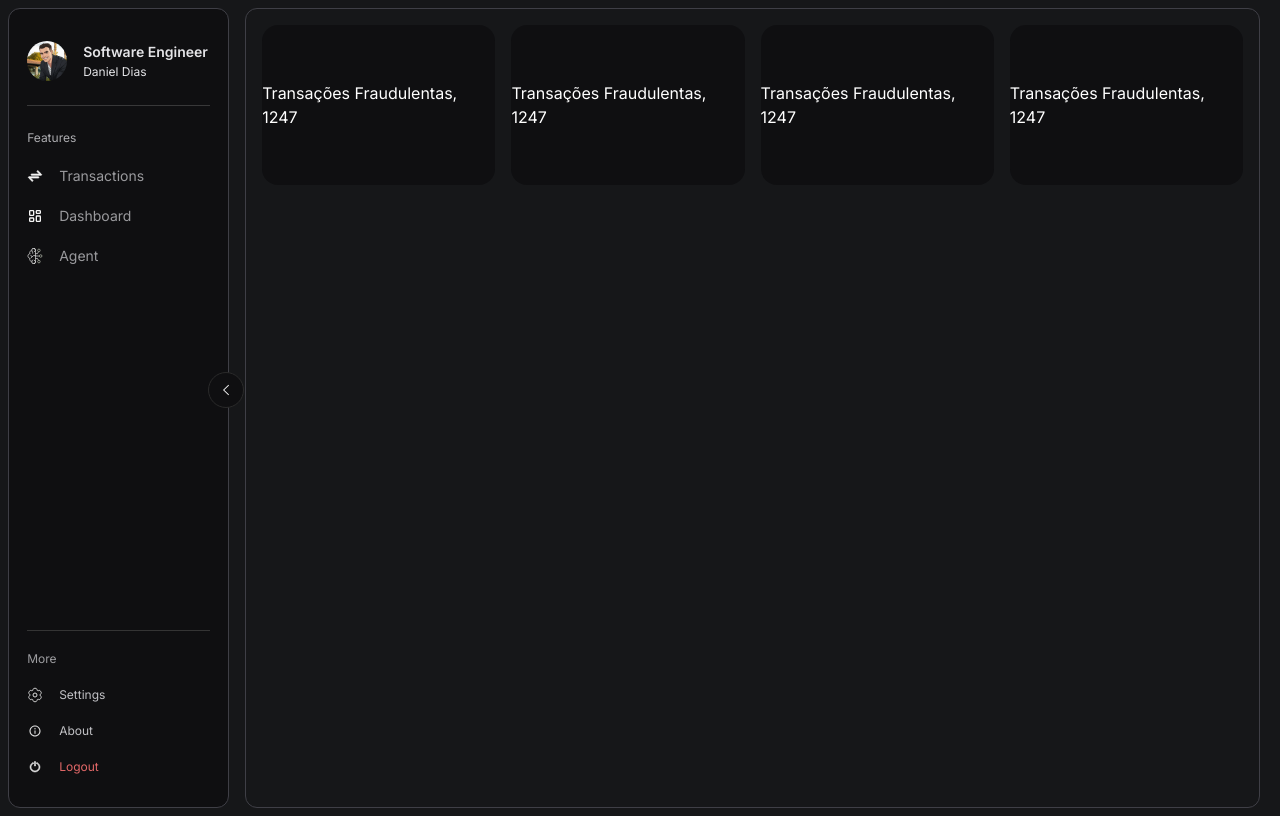
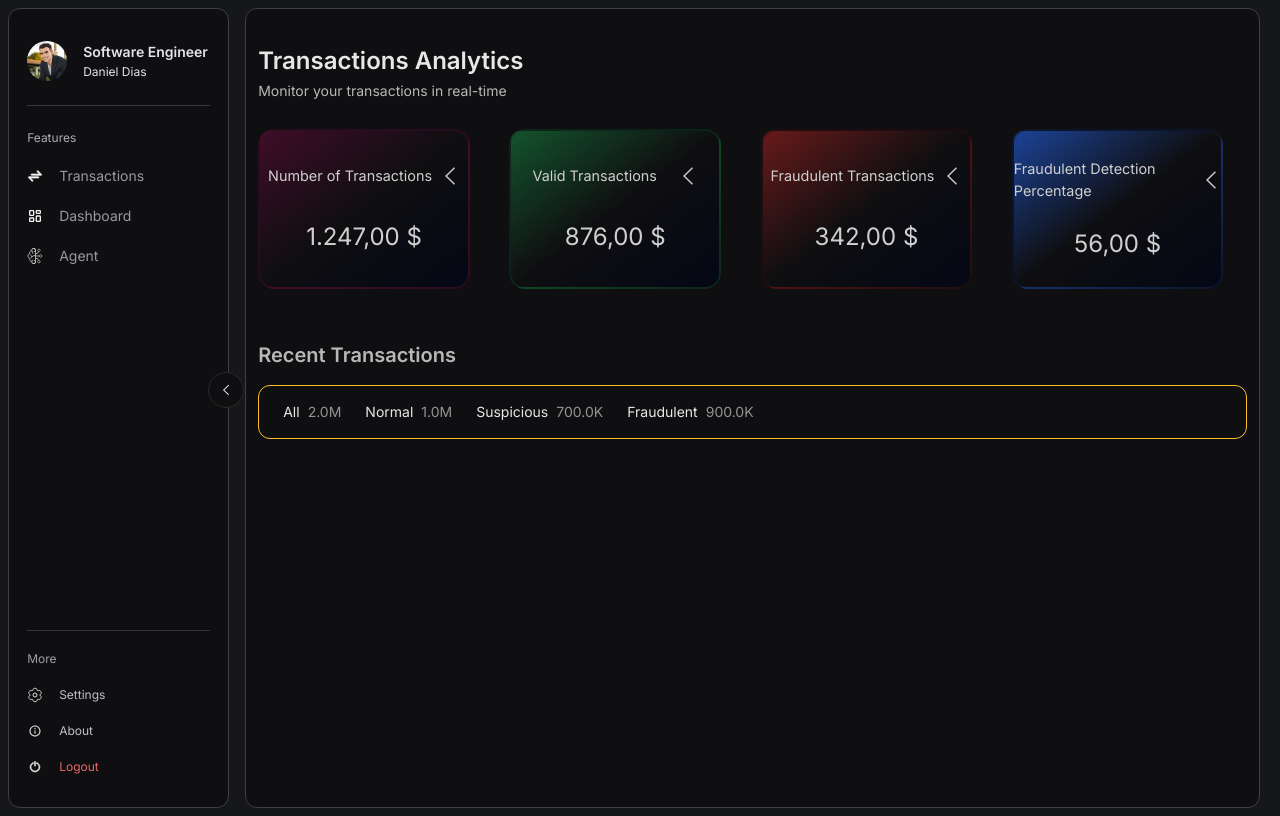
Before and after one commit to danielferreira-dias/credit.card.fraud.detection-dashboard, a React (Vite) app in the folder frontend/: page / in a window 1280 px wide. Built offline with nearby package versions, Linux system fonts and the light colour scheme.

Commit message:
Updated the transaction page

```diff
--- a/frontend/src/components/Layout.tsx
+++ b/frontend/src/components/Layout.tsx
@@ -5,7 +5,7 @@ export default function Layout() {
   return (
     <div className="flex flex-row p-2 gap-x-4 m-auto min-h-screen max-h-[fit] ">
         <Navbar></Navbar>
-        <div className="flex-1 rounded-xl mr-3 border-[1px] border-zinc-700 min-h-screen max-h-[fit] flex">
+        <div className="flex-1 rounded-xl mr-3 border-[1px] bg-[#0F0F11] border-zinc-700 min-h-screen max-h-[fit] flex">
             <Outlet></Outlet>
         </div>
     </div>
--- a/frontend/src/components/StatsCard.tsx
+++ b/frontend/src/components/StatsCard.tsx
@@ -1,7 +1,18 @@
-export default function StatsCard( { typeStat, statValue } : { typeStat : string, statValue : number } )  {
+interface StatsCardProps {
+    typeStat: string;
+    statValue: number;
+    colour: string;
+  }
+
+export default function StatsCard( { typeStat, statValue , colour } : StatsCardProps  )  {
+    const formattedValue = `${statValue.toLocaleString('de-DE', { minimumFractionDigits: 2, maximumFractionDigits: 2 })} $`;
     return (
-        <div className="flex flex-row bg-[#0F0F11] w-[100%] h-40 rounded-2xl justify-center items-center">
-            {typeStat}, {statValue}
+        <div className={`flex flex-col justify-evenly ${colour} w-[90%] h-40 rounded-2xl opacity-80 items-center `}>
+            <div className={`flex flex-row justify-evenly w-full items-center`}>
+                <span className="opacity-100 text-[0.90rem]">{typeStat}</span>
+                <img src={"/left-arrow-backup-2-svgrepo-com.svg"} alt="Toggle sidebar" className={`w-5 h-5 transform transition duration-300 }`} />
+            </div>
+            <span className="text-2xl">{formattedValue}</span>
         </div>
     )
 }
--- /dev/null
+++ b/frontend/src/components/TransactionsList.tsx
@@ -0,0 +1,43 @@
+import { useEffect, useState } from "react";
+
+interface FilterElement  { filterName : string, filterValue : number }
+
+function formatValue(value: number): string {
+    if (value >= 1_000_000) return `${(value / 1_000_000).toFixed(1)}M`;
+    if (value >= 1_000) return `${(value / 1_000).toFixed(1)}K`;
+    return `${value}`;
+  }
+
+export default function TransactionList(){
+    const [filterElements, setFilterElements] = useState<FilterElement[]>([]);
+
+    useEffect(() => {
+        // Simulando fetch
+        const fetchFilters = async () => {
+          // Simulando dados vindos da API
+          const dataFromAPI = [
+            { filterName: "All", filterValue: 2000000 },
+            { filterName: "Normal", filterValue: 1000000 },
+            { filterName: "Suspicious", filterValue: 700000 },
+            { filterName: "Fraudulent", filterValue: 900000 },
+          ];
+          setFilterElements(dataFromAPI);
+        };
+
+        fetchFilters();
+      }, []);
+
+    return (
+        <div className="flex flex-col w-full mt-6 gap-y-4">
+            <h2 className="text-xl font-semibold opacity-70 mt-6">Recent Transactions</h2>
+            <div className="flex flex-col md:flex-row h-fit pt-4 pb-4 px-6 py-6 w-full gap-x-6 gap-y-2 rounded-xl border-[1px] border-amber-400 flex-wrap">
+                { filterElements.map( (filter) => (
+                    <div className="flex flex-row flex-wrap gap-x-2">
+                        <span className="text-sm opacity-90 ">{filter.filterName}</span>
+                        <span className="text-sm opacity-55 ">{formatValue(filter.filterValue)}</span>
+                    </div>
+                ))}
+            </div>
+        </div>
+    )
+}
--- a/frontend/src/pages/Transactions.tsx
+++ b/frontend/src/pages/Transactions.tsx
@@ -1,17 +1,36 @@
 import StatsCard from "../components/StatsCard";
+import TransactionList from "../components/TransactionsList";
+
+type StatInfo = {
+    id: number;
+    typeStat: string;
+    statValue: number;
+    cardColour: string;
+  };
 
 export default function TransactionPage(){
-    const currentStat : string = "Transações Fraudulentas"
-    const currentValue : number = 1247
+    const stats: StatInfo[] = [
+        { id: 1, typeStat: "Number of Transactions", statValue: 1247, cardColour: "card-1" },
+        { id: 2, typeStat: "Valid Transactions", statValue: 876, cardColour: "card-2" },
+        { id: 3, typeStat: "Fraudulent Transactions", statValue: 342, cardColour: "card-3"},
+        { id: 4, typeStat: "Fraudulent Detection Percentage", statValue: 56, cardColour: "card-4" },
+    ];
 
     return (
-        <div className="flex flex-col h-full w-full text-white items-center p-4">
-            <div className="grid grid-cols-1 sm:grid-cols-2 lg:grid-cols-3 xl:grid-cols-4 w-full gap-4 items-center">
-                <StatsCard typeStat={currentStat} statValue={currentValue} />
-                <StatsCard typeStat={currentStat} statValue={currentValue} />
-                <StatsCard typeStat={currentStat} statValue={currentValue} />
-                <StatsCard typeStat={currentStat} statValue={currentValue} />
+        <div className="flex flex-col h-full w-full text-white p-3 gap-y-1">
+            <h2 className="text-2xl font-semibold opacity-90 mt-6">Transactions Analytics</h2>
+            <h3 className="text-sm opacity-70">Monitor your transactions in real-time</h3>
+            <div className="grid grid-cols-1 sm:grid-cols-2 lg:grid-cols-3 xl:grid-cols-4 w-full gap-4 items-center mt-6">
+                { stats.map ((stat) => (
+                    <StatsCard
+                        key={stat.id}
+                        typeStat={stat.typeStat}
+                        statValue={stat.statValue}
+                        colour={stat.cardColour}
+                    />
+                ))}
             </div>
+            <TransactionList />
         </div>
     )
 }
--- a/frontend/src/style.css
+++ b/frontend/src/style.css
@@ -5,3 +5,27 @@ html, body, #root {
     height: 100%;
     background-color: #161719;
 }
+
+.card-1{
+    background: linear-gradient(to bottom right, #4c0d2e, transparent, #020617);
+    border-color: #560e3380;
+    border-width: 2px;
+}
+
+.card-2{
+    background: linear-gradient(to bottom right, #166534, transparent, #020617);
+    border-color: #0f4a2680;
+    border-width: 2px;
+}
+
+.card-3{
+    background: linear-gradient(to bottom right, #7f1d1d, transparent, #020617);
+    border-color: #3f0e0e7d;
+    border-width: 2px;
+}
+
+.card-4{
+    background: linear-gradient(to bottom right, #2564ebc6, transparent, #020617);
+    border-color: #0d224e79;
+    border-width: 2px;
+}
```
